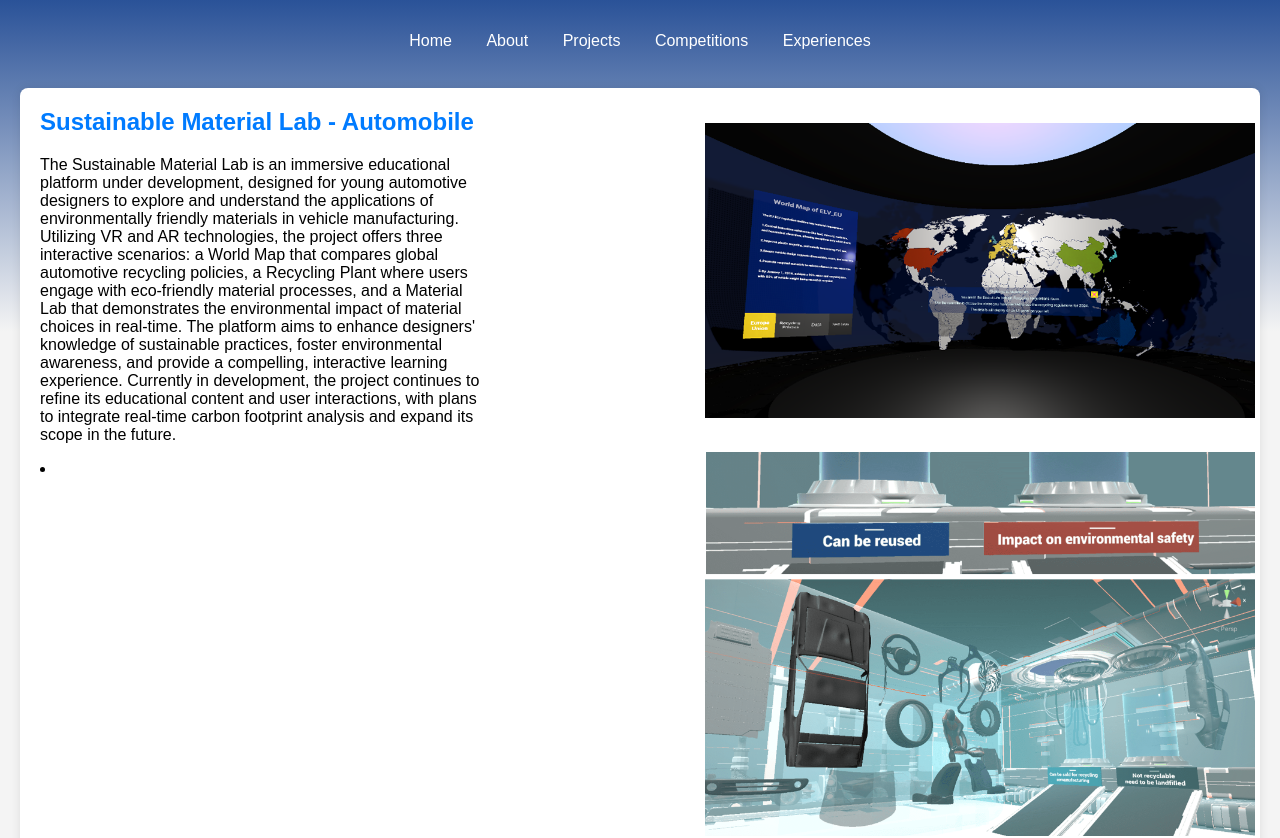
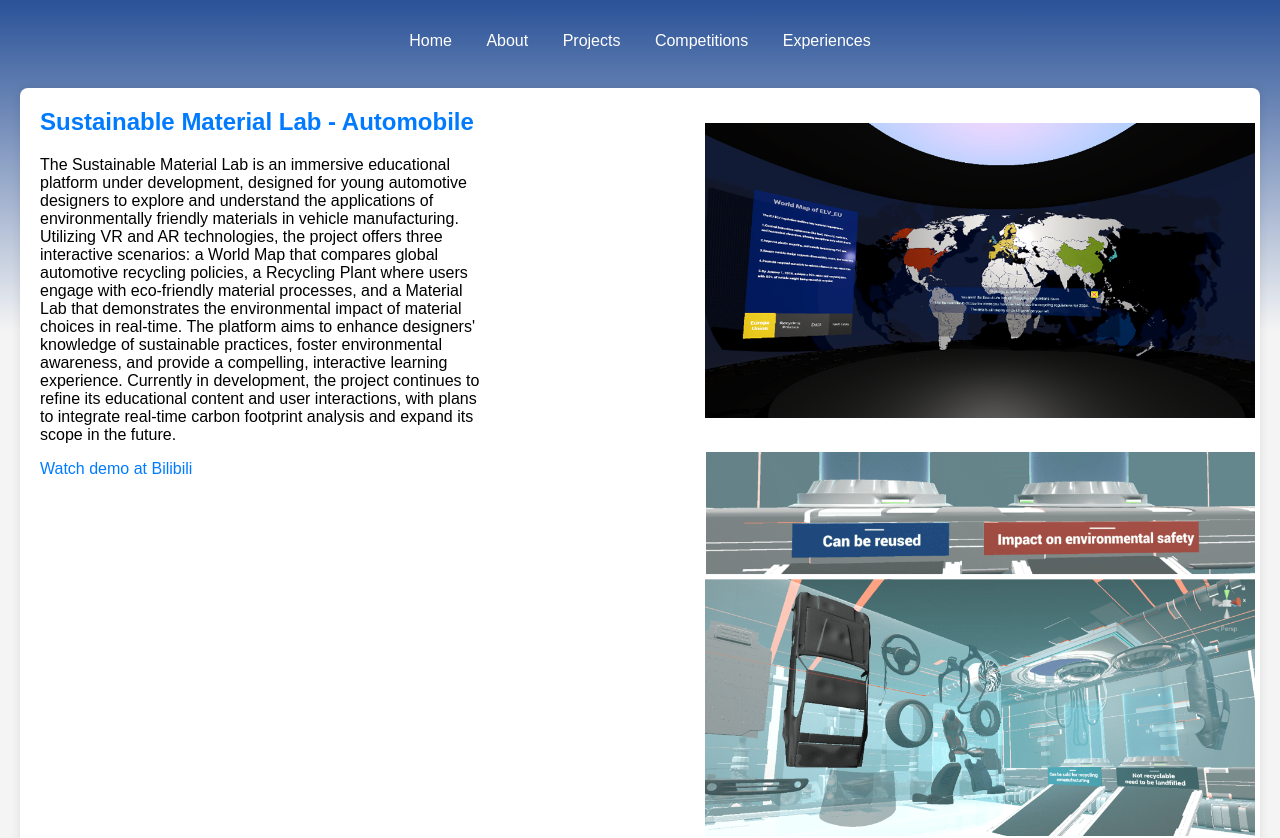
Before and after one commit to cstopjerryy/cstopjerryy.github.io, a plain HTML site: page SustainableLabProjectInfo.html in a window 1280 px wide. Shown: the top 838 px of the page. Drawn offline with Linux system fonts and the light colour scheme; a web font is replaced by a local one.

Commit message:
updated SL link

```diff
--- a/SustainableLabProjectInfo.html
+++ b/SustainableLabProjectInfo.html
@@ -31,7 +31,7 @@
                             The platform aims to enhance designers' knowledge of sustainable practices, foster environmental awareness, and provide a compelling, interactive learning experience.
                             Currently in development, the project continues to refine its educational content and user interactions, with plans to integrate real-time carbon footprint analysis and expand its scope in the future.
                         </p>
-                    <li><a href="https://b23.tv/TpU8jRM"></a></li>
+                        <a href="https://b23.tv/TpU8jRM">Watch demo at Bilibili</a>
                 </div>
                 <div class="project-SS-images">
                     <img src="SL_PolicyRoom.png" alt="Scene1 - Policy briefing Room">
```
